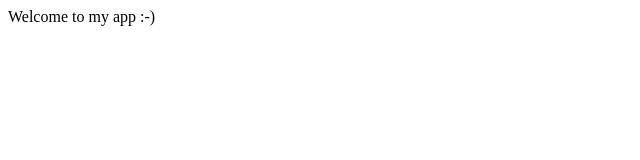
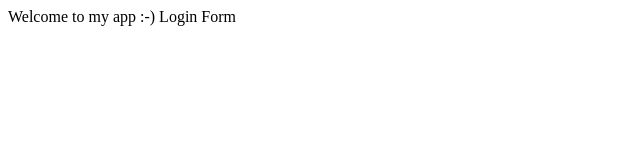
Before and after one commit to gitdetiti/gitpractice, a plain HTML site: page index.html in a window 1280 px wide. Shown: the full height of the page, 0-640 px from the left. Drawn offline with Linux system fonts and the light colour scheme.

Commit message:
login form

```diff
--- /dev/null
+++ b/dir1/app1.js
@@ -0,0 +1 @@
+console.log('Blablabla')
--- a/index.html
+++ b/index.html
@@ -4,5 +4,6 @@
     </head>
     <body>
         Welcome to my app :-)
+        Login Form
     </body>
 </html>
```
Also changed, not shown: login.html (added, +1 -0 lines), 1 other file.
